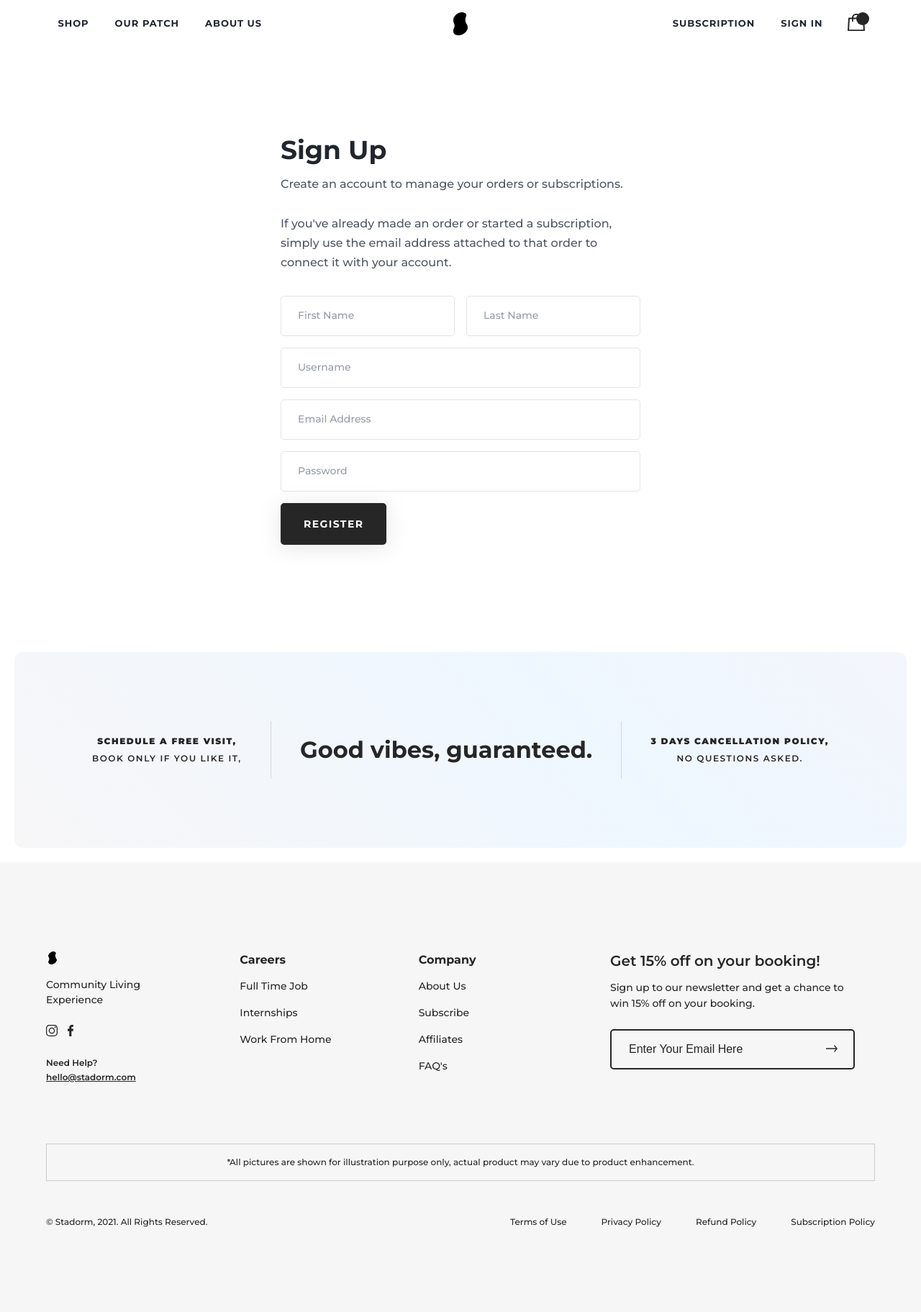
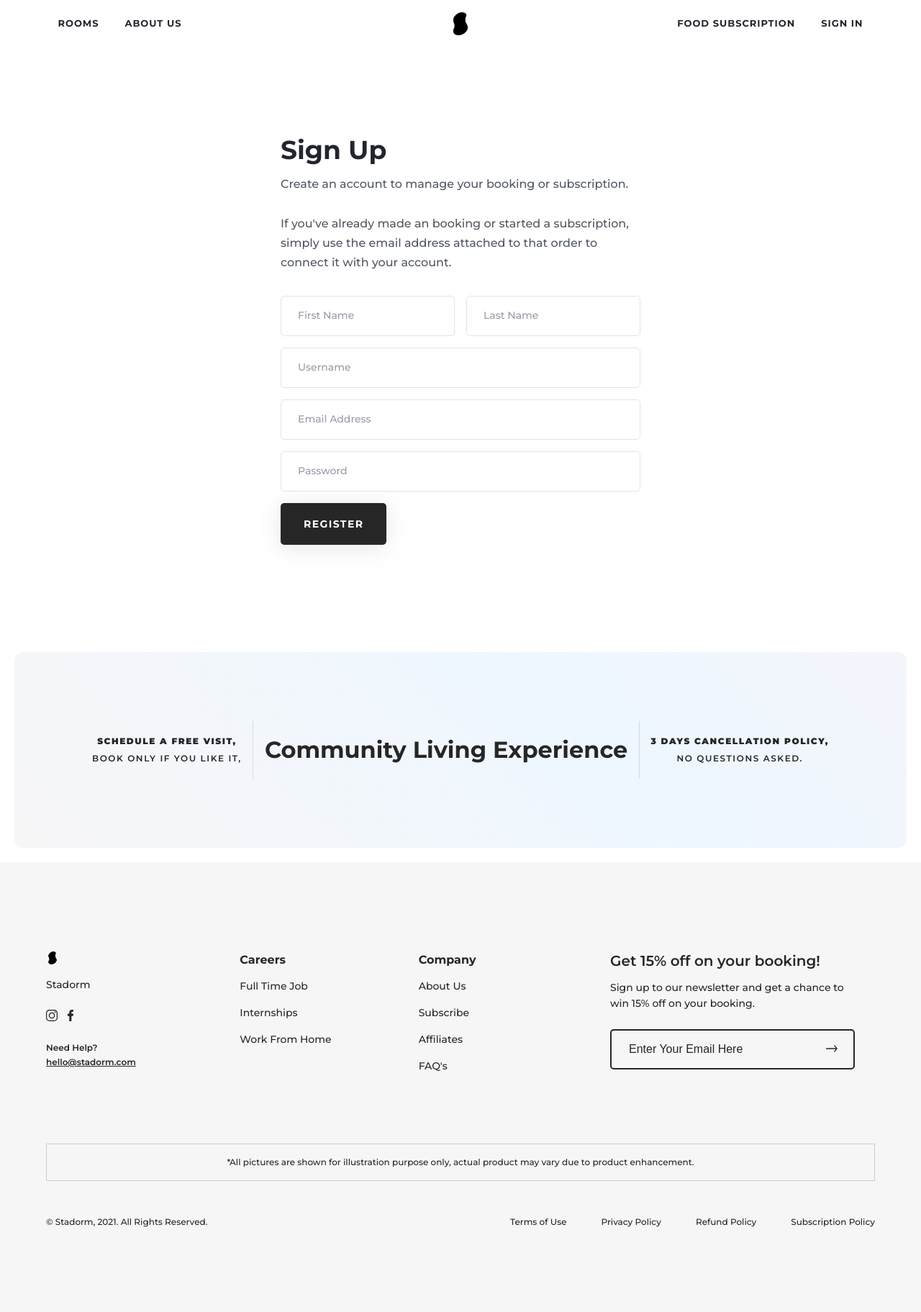
Before and after one commit to sahxp/Room-Booking-System, a Django app: page /signup in a window 1280 px wide. Shown: the whole page at 72% size. Run offline with Django 3.2, Linux system fonts and the light colour scheme; some web fonts are replaced.

Commit message:
'login/signup updated'

```diff
--- a/Project/app/templates/signup.html
+++ b/Project/app/templates/signup.html
@@ -53,7 +53,9 @@
     <span></span>
 </div>
                 </div>
-                <div class="navbar__menu"><a class="navbar__item " href="/collections/all" alt="Shop">Shop</a><a class="navbar__item " href="/pages/patch" alt="Our Patch">Our Patch</a><a class="navbar__item " href="/pages/mission" alt="About Us">About Us</a></div>
+                <div class="navbar__menu"><a class="navbar__item " href="/rooms" alt="Rooms">Rooms</a>
+                    <a class="navbar__item " href="/pages/mission" alt="About Us">About Us</a>
+                </div>
             </div>
             <div class="navbar__brand">
 
@@ -63,22 +65,12 @@
 
             </div>
             <div class="navbar__end">
-                <a class='navbar__item is-hidden-mobile' href="/pages/subscribe">Subscription</a>
+                <a class='navbar__item is-hidden-mobile' href="/subscription">Food Subscription</a>
 
 
                 <a class='navbar__item is-hidden-mobile' href="/">Sign in</a>
 
 
-                <div class='navbar__item navbar__item--icons'>
-                <div class='cart-icon' data-cart-toggle>
-    <svg width="24" height="24" viewBox="0 0 24 24" fill="#262626" xmlns="http://www.w3.org/2000/svg">
-        <path d="M12 0C8.70356 0 6.00079 2.49519 6.00079 5.53846H2.00131C1.47013 5.53846 1.03269 5.92067 1.00144 6.41106L0.0015715 23.0264C-0.0140505 23.2788 0.0874982 23.5312 0.274974 23.7115C0.462449 23.899 0.728038 24 1.00144 24H22.9986C23.272 24 23.5376 23.899 23.725 23.7115C23.9125 23.5312 24.0141 23.2788 23.9984 23.0264L22.9986 6.41106C22.9673 5.92067 22.5299 5.53846 21.9987 5.53846H17.9992C17.9992 2.49519 15.2964 0 12 0ZM12 1.84615C14.2028 1.84615 15.9995 3.50481 15.9995 5.53846H8.00052C8.00052 3.50481 9.79716 1.84615 12 1.84615ZM2.9465 7.38462H6.00079V11.0769H8.00052V7.38462H15.9995V11.0769H17.9992V7.38462H21.0535L21.9362 22.1538H2.0638L2.9465 7.38462Z"/>
-    </svg>
-    <div class='cart-icon__dot'>
-        <span class="cart-icon__text" data-cart-counter></span>
-    </div>
-</div>
-                </div>
             </div>
     </div>
 </nav>
@@ -100,28 +92,11 @@
 
         <div class="navbar-burger-divider"></div>
         <div class="navbar-burger-menu__container">
-            <div class="navbar-burger-list"><a class="navbar-burger-list__item" href="/collections/all" alt="Shop All">Shop All</a>
-
-                    <div class="navbar-burger-divider"></div>
-
-<a class="navbar-burger-list__item" href="/pages/patch" alt="Our Patch">Our Patch</a>
-
-                    <div class="navbar-burger-divider"></div>
-
-<a class="navbar-burger-list__item" href="/pages/mission" alt="About Us">About Us</a>
-
-                    <div class="navbar-burger-divider"></div>
-
-<a class="navbar-burger-list__item" href="/pages/subscribe" alt="Subscribe">Subscribe</a>
-
-<div class="navbar-burger-divider"></div>
-                <!--<a href="/collections/all" class="navbar-burger-list__item">Shop All</a>
-                <a href="/pages/patch" class="navbar-burger-list__item">Patch</a>
+            <div class="navbar-burger-list">
+                <a class="navbar-burger-list__item" href="/rooms" alt="Rooms">Find Room</a>
                 <div class="navbar-burger-divider"></div>
-                <a href="/pages/mission" class="navbar-burger-list__item">Mission</a>
+                <a class="navbar-burger-list__item" href="/subscription" alt="Subscription">Food Subscription</a>
                 <div class="navbar-burger-divider"></div>
-                <a href="/pages/subscribe" class="navbar-burger-list__item">Subscribe</a>
-                <div class="navbar-burger-divider"></div>-->
             </div>
         </div>
     </div>
@@ -135,7 +110,7 @@
         <div class="signup-page__container">
                 <div class="signup-page__form">
                     <h2 class="signup-page__title">Sign Up</h2>
-                    <p class="signup-page__desc">Create an account to manage your orders or subscriptions. <br/><br/> If you've already made an order or started a subscription, simply use the email address attached to that order to connect it with your account.</p>
+                    <p class="signup-page__desc">Create an account to manage your booking or subscription. <br/><br/> If you've already made an booking or started a subscription, simply use the email address attached to that order to connect it with your account.</p>
                     <form method="post" action="" id="create_customer" accept-charset="UTF-8"><input type="hidden" name="form_type" value="create_customer" /><input type="hidden" name="utf8" value="✓" />
                     {% csrf_token %}
                     <div class="field-group">
@@ -182,7 +157,7 @@
                 <div class="global-note__divider"></div>
                 <div class="global-note__grid-item">
                     <div>
-                        <div class="global-note__title">Good vibes, guaranteed.</div>
+                        <div class="global-note__title">Community Living Experience</div>
                     </div>
                 </div>
                 <div class="global-note__divider"></div>
@@ -258,9 +233,9 @@
                     <img loading="lazy" class="lazyload footer-info__logo"
                         data-src="/static/media/png.png"
                         alt="Vibrants Footer Logo" />
-                    <p class="footer-info__desc">Community Living Experience</p>
+                    <p class="footer-info__desc">Stadorm</p>
                     <div class="footer-info__social-logos">
-                        <a class="footer-info__social-logo" href="https://instagram.com/stadormlife"
+                        <a class="footer-info__social-logo" href="https://instagram.com/joinstadorm"
                             target="_blank" rel="noopener" aria-label="Instagram">
                             <svg width="16" height="16" viewBox="0 0 16 16" fill="none"
                                 xmlns="http://www.w3.org/2000/svg">
```
Also changed, not shown: Project/app/templates/login.html (+10 -14 lines).
